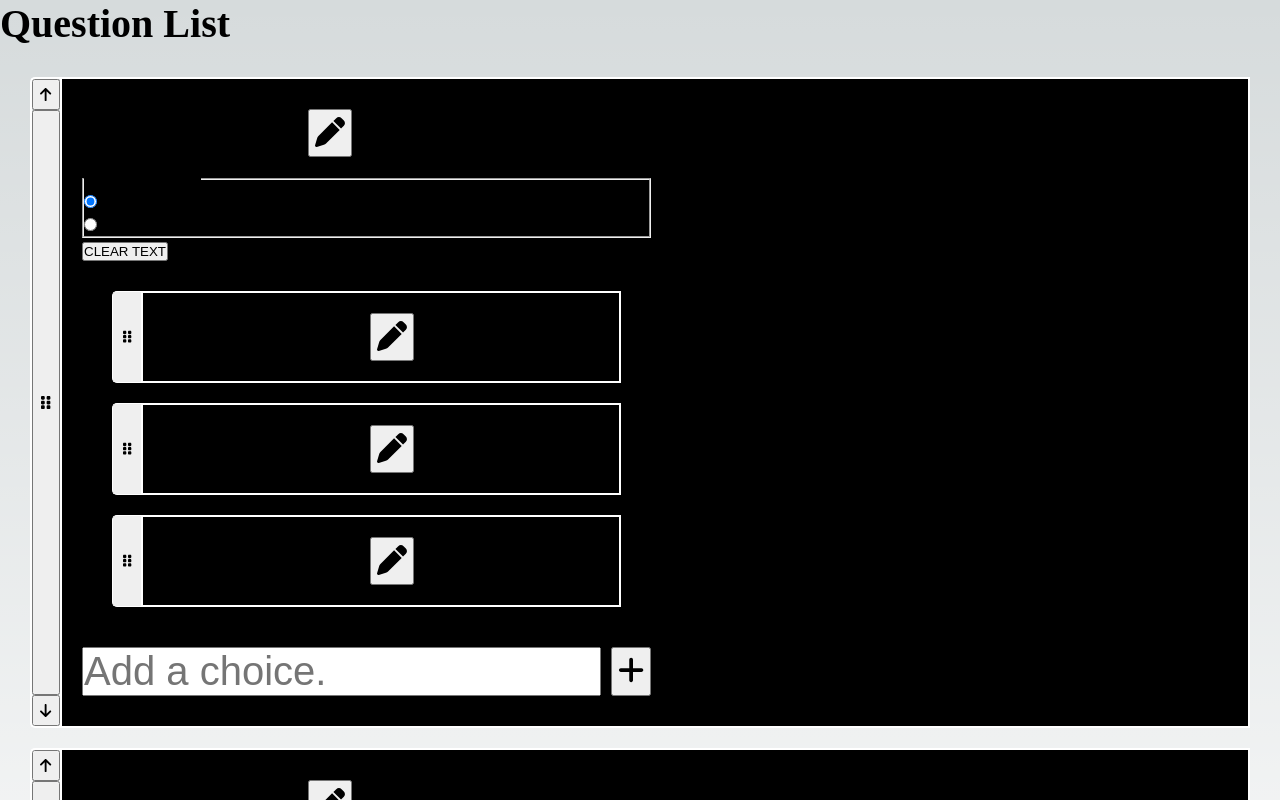
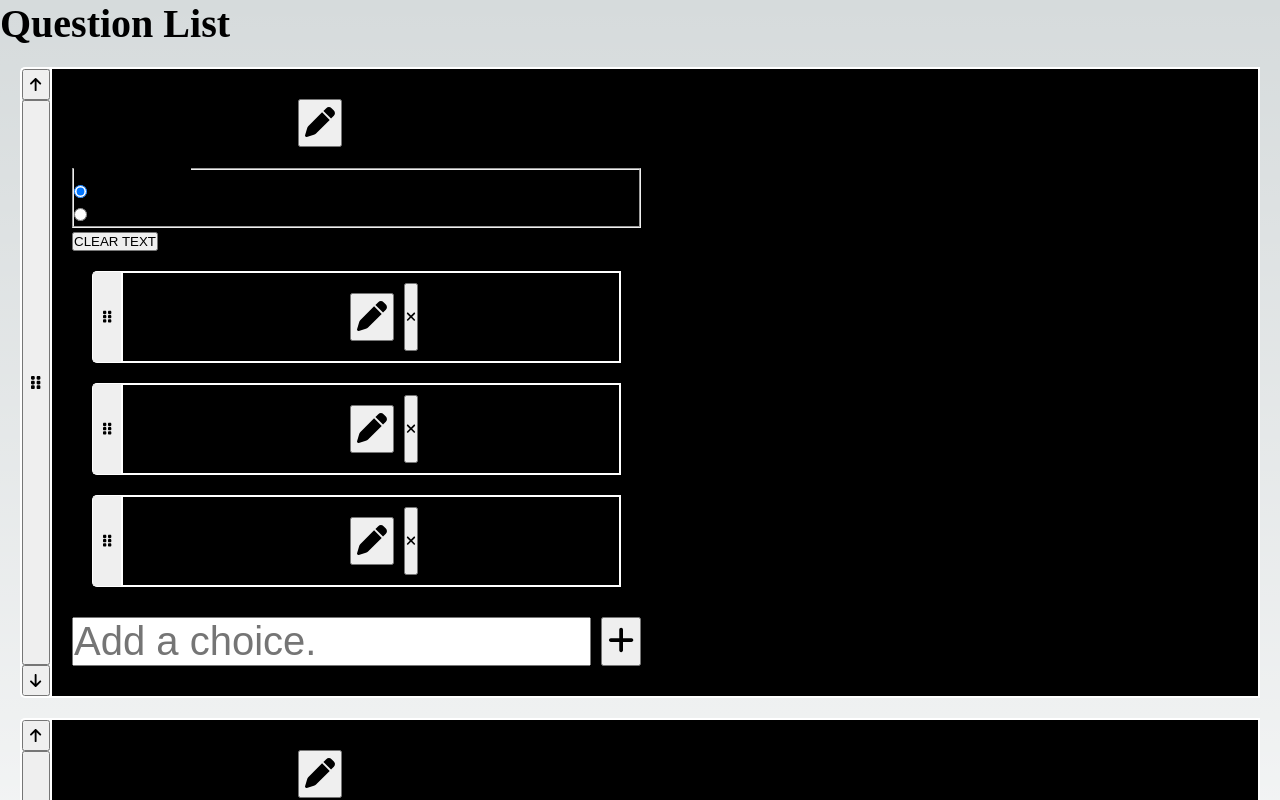
Before and after one commit to klalicki/mini-survey, a Next.js app: page /edit in a window 1280 px wide. Shown: the top 800 px of the page. Built offline with nearby package versions, Linux system fonts and the light colour scheme.

Commit message:
implements removeItem function

```diff
--- a/components/Editors/MCEditor/MCEditor.tsx
+++ b/components/Editors/MCEditor/MCEditor.tsx
@@ -7,7 +7,7 @@ This component renders each of the
 
 import TextInput from "@/components/TextInput/TextInput";
 import { FontAwesomeIcon } from "@fortawesome/react-fontawesome";
-import { faPlus } from "@fortawesome/free-solid-svg-icons";
+import { faClose, faPlus } from "@fortawesome/free-solid-svg-icons";
 import AddItem from "@/components/TextInput/AddItem";
 import BasicReorder from "@/components/BasicReorder/BasicReorder";
 
@@ -26,6 +26,11 @@ const MCEditor = ({
     } else {
       updateFn([itemText]);
     }
+  };
+  const removeItem = (index: number) => {
+    const tempItems = [...optionsList];
+    tempItems.splice(index, 1);
+    updateFn(tempItems);
   };
   const moveItem = (index: number, targetIndex: number) => {
     const tempItems = [...optionsList];
@@ -48,12 +53,21 @@ const MCEditor = ({
         reorderFn={moveItem}
         renderItem={(dataItem, index) => {
           return (
+            <>
               <TextInput
                 value={dataItem}
                 onChange={(newVal: string) => {
                   updateItem(index, newVal);
                 }}
               />
+              <button
+                onClick={() => {
+                  removeItem(index);
+                }}
+              >
+                <FontAwesomeIcon icon={faClose} />
+              </button>
+            </>
           );
         }}
         getTextFromData={(item: string) => {
--- a/styles/globals.css
+++ b/styles/globals.css
@@ -157,7 +157,7 @@ a {
 .sort-list-container {
   display: flex;
   flex-direction: column;
-  padding: 1rem;
+  padding: 0.5rem;
   /* gap: 1rem; */
 }
 .eq-main {
```
Also changed, not shown: components/Editors/ScaleEditor/ScaleEditor.tsx (added). Lines whose indentation alone changed are shown as unchanged.
